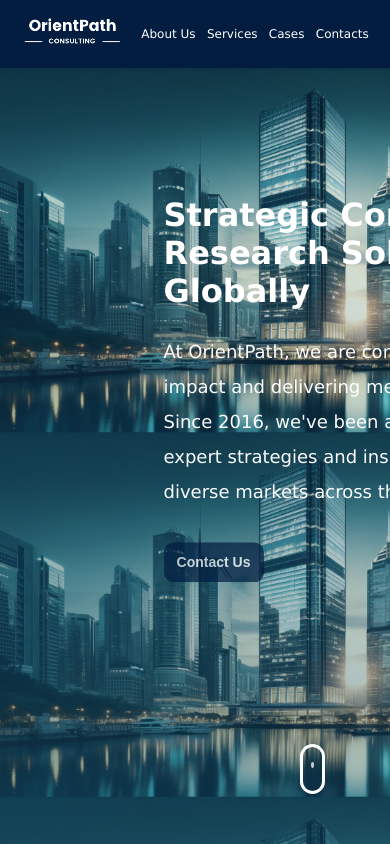
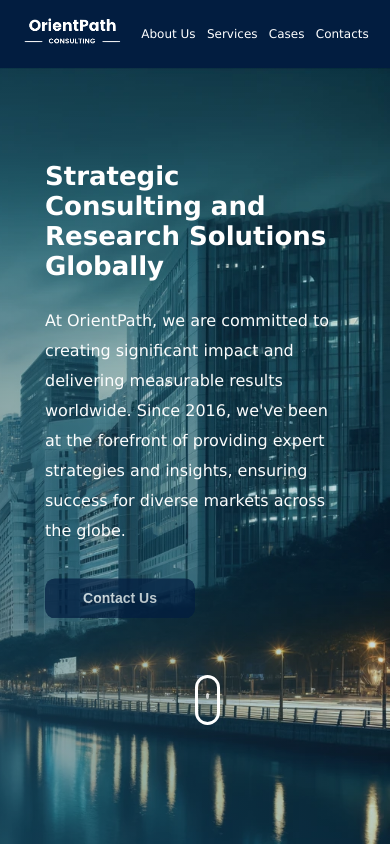
Before and after one commit to Aleks2580/consulting, a Next.js app in the folder my-app/: page / in a window 390 px wide. Built offline with nearby package versions, Linux system fonts and the light colour scheme.

Commit message:
hero responsive done

```diff
--- a/my-app/app/ui/header/header.module.css
+++ b/my-app/app/ui/header/header.module.css
@@ -58,10 +58,6 @@
 }
 
 @media only screen and (max-width: 1250px) {
-  .nav {
-    font-size: 14px;
-  }
-
   .image {
     width: 160px;
   }
@@ -69,7 +65,11 @@
 
 @media only screen and (max-width: 950px) {
   .header_main {
-    padding: 0 100px 0 100px;
+    padding: 0 50px 0 50px;
+  }
+
+  .nav {
+    width: 70%;
   }
 }
 
--- a/my-app/app/ui/hero/hero.module.css
+++ b/my-app/app/ui/hero/hero.module.css
@@ -13,6 +13,7 @@
     url("../../../public/hero.webp");
     background-size: cover;
     background-position: top;
+    background-repeat: no-repeat;
     animation: scaleDown 10s ease-in-out;
     }
 
@@ -65,3 +66,46 @@
     scale: 1.1;
     transition: 0.3s ease-in-out;
   }
+
+
+@media only screen and (max-width: 1500px) {
+  .hero_main {
+    padding: 0 200px 0 200px;
+  }
+}
+
+@media only screen and (max-width: 1250px) {
+  .hero_main {
+    animation: none;
+  }
+}
+
+@media only screen and (max-width: 650px) {
+  .hero_main {
+    padding: 0 50px 0 50px;
+    background-position: right;
+  }
+
+  .hero_content {
+    width: auto;
+  }
+
+  .hero_title {
+    font-size: 26px;
+    width: 300px;
+  }
+
+  .hero_text {
+    margin-top: 20px;
+    font-size: 16px;
+    width: 300px;
+    line-height: 30px;
+  }
+
+  .hero_button {
+    width: 150px;
+    padding: 12px;
+    font-size: 14px;
+    margin-top: 20px;
+  }
+}
--- a/my-app/app/ui/mouse/mouse.module.css
+++ b/my-app/app/ui/mouse/mouse.module.css
@@ -64,3 +64,9 @@
           opacity: 0;
       }
   }
+
+  @media only screen and (max-width: 650px) {
+    .mouse {
+        top: 80%;
+    }
+}
```
Lines whose indentation alone changed are shown as unchanged.
